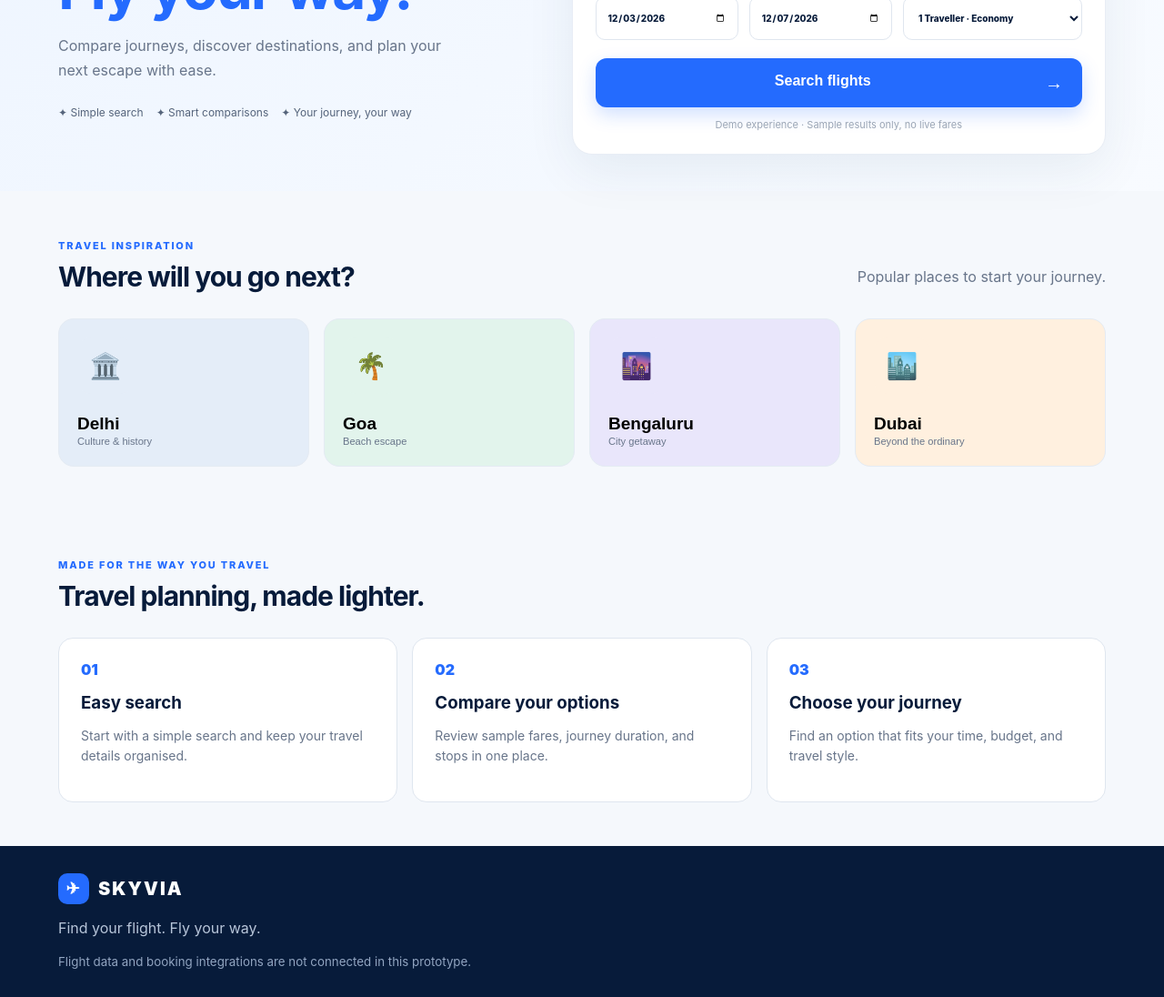
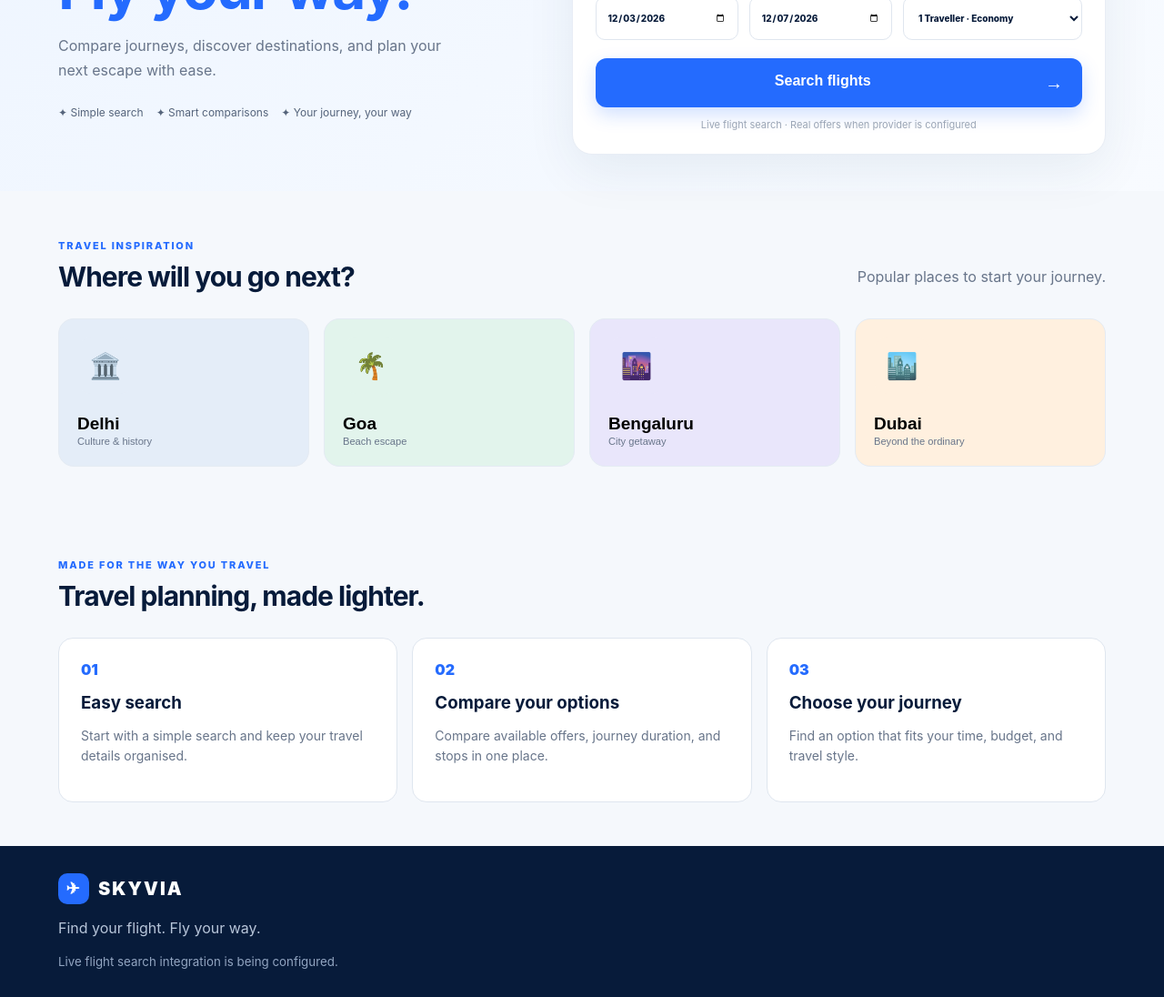
Before and after one commit to hanzalasaif7890-droid/skyvia, a plain HTML site: page index.html in a window 1280 px wide. Shown: the part 320-1416 px from the top of the page at 91% size. Drawn offline with Linux system fonts and the light colour scheme.

Commit message:
Update Skyvia homepage messaging for live search integration

```diff
--- a/index.html
+++ b/index.html
@@ -2,7 +2,7 @@
 <html lang="en"><head><meta charset="utf-8"><meta name="viewport" content="width=device-width, initial-scale=1"><meta name="theme-color" content="#071b3a"><title>SKYVIA — Find your flight. Fly your way.</title><link rel="stylesheet" href="styles.css"></head>
 <body><header class="topbar"><a class="brand" href="#"><span class="brandmark">✈</span> SKYVIA</a><nav><a href="#destinations">Destinations</a><a href="#why">Why SKYVIA</a></nav><button class="menu" aria-label="Menu">☰</button></header>
 <main><section class="hero"><div class="hero-copy"><span class="eyebrow">YOUR NEXT JOURNEY STARTS HERE</span><h1>Find your flight.<br><em>Fly your way.</em></h1><p>Compare journeys, discover destinations, and plan your next escape with ease.</p><div class="trust"><span>✦ Simple search</span><span>✦ Smart comparisons</span><span>✦ Your journey, your way</span></div></div>
-<div class="search-panel"><div class="trip-tabs"><button class="active" data-trip="round">Round trip</button><button data-trip="one">One way</button><button data-trip="multi">Multi-city</button></div><form id="searchForm"><div class="route-grid"><label>FROM <input id="from" value="Mumbai (BOM)" autocomplete="off"></label><button type="button" class="swap" id="swap" title="Swap airports">⇄</button><label>TO <input id="to" placeholder="Where to?" autocomplete="off"></label></div><div class="detail-grid"><label>DEPARTURE<input id="depart" type="date"></label><label id="returnWrap">RETURN<input id="return" type="date"></label><label>TRAVELLERS & CLASS<select id="travellers"><option>1 Traveller · Economy</option><option>2 Travellers · Economy</option><option>1 Traveller · Premium Economy</option><option>1 Traveller · Business</option></select></label></div><button class="search-btn" type="submit">Search flights <span>→</span></button><p class="demo-note">Demo experience · Sample results only, no live fares</p></form></div></section>
+<div class="search-panel"><div class="trip-tabs"><button class="active" data-trip="round">Round trip</button><button data-trip="one">One way</button><button data-trip="multi">Multi-city</button></div><form id="searchForm"><div class="route-grid"><label>FROM <input id="from" value="Mumbai (BOM)" autocomplete="off"></label><button type="button" class="swap" id="swap" title="Swap airports">⇄</button><label>TO <input id="to" placeholder="Where to?" autocomplete="off"></label></div><div class="detail-grid"><label>DEPARTURE<input id="depart" type="date"></label><label id="returnWrap">RETURN<input id="return" type="date"></label><label>TRAVELLERS & CLASS<select id="travellers"><option>1 Traveller · Economy</option><option>2 Travellers · Economy</option><option>1 Traveller · Premium Economy</option><option>1 Traveller · Business</option></select></label></div><button class="search-btn" type="submit">Search flights <span>→</span></button><p class="demo-note">Live flight search · Real offers when provider is configured</p></form></div></section>
 <section id="results" class="results hidden"><div class="result-head"><div><span class="eyebrow">YOUR SEARCH</span><h2 id="routeTitle">Flights</h2><p id="searchSummary"></p></div><button id="editSearch" class="outline">Edit search</button></div><div class="result-controls"><label>Sort by<select id="sort"><option value="recommended">Recommended</option><option value="price">Lowest price</option><option value="duration">Shortest duration</option></select></label><label class="check"><input id="nonstop" type="checkbox"> Non-stop only</label><label>Airline<select id="airlineFilter"><option value="all">All airlines</option><option>IndiGo</option><option>Air India</option><option>Akasa Air</option></select></label><label>Max price (₹)<input id="maxPrice" type="number" min="0" placeholder="Any price"></label></div><div id="flightList"></div></section>
 <section id="destinations" class="destinations"><div class="section-head"><div><span class="eyebrow">TRAVEL INSPIRATION</span><h2>Where will you go next?</h2></div><p>Popular places to start your journey.</p></div><div class="destination-grid"><button class="destination" data-city="Delhi (DEL)" style="--bg:#e4edf8"><div class="dest-icon">🏛️</div><span>Delhi</span><small>Culture & history</small></button><button class="destination" data-city="Goa (GOI)" style="--bg:#e2f4ec"><div class="dest-icon">🌴</div><span>Goa</span><small>Beach escape</small></button><button class="destination" data-city="Bengaluru (BLR)" style="--bg:#e9e6fb"><div class="dest-icon">🌆</div><span>Bengaluru</span><small>City getaway</small></button><button class="destination" data-city="Dubai (DXB)" style="--bg:#fff0df"><div class="dest-icon">🏙️</div><span>Dubai</span><small>Beyond the ordinary</small></button></div></section>
-<section id="why" class="why"><div class="section-head"><div><span class="eyebrow">MADE FOR THE WAY YOU TRAVEL</span><h2>Travel planning, made lighter.</h2></div></div><div class="feature-grid"><article><span>01</span><h3>Easy search</h3><p>Start with a simple search and keep your travel details organised.</p></article><article><span>02</span><h3>Compare your options</h3><p>Review sample fares, journey duration, and stops in one place.</p></article><article><span>03</span><h3>Choose your journey</h3><p>Find an option that fits your time, budget, and travel style.</p></article></div></section></main><footer><a class="brand" href="#"><span class="brandmark">✈</span> SKYVIA</a><p>Find your flight. Fly your way.</p><small>Flight data and booking integrations are not connected in this prototype.</small></footer><script src="app.js"></script></body></html>
+<section id="why" class="why"><div class="section-head"><div><span class="eyebrow">MADE FOR THE WAY YOU TRAVEL</span><h2>Travel planning, made lighter.</h2></div></div><div class="feature-grid"><article><span>01</span><h3>Easy search</h3><p>Start with a simple search and keep your travel details organised.</p></article><article><span>02</span><h3>Compare your options</h3><p>Compare available offers, journey duration, and stops in one place.</p></article><article><span>03</span><h3>Choose your journey</h3><p>Find an option that fits your time, budget, and travel style.</p></article></div></section></main><footer><a class="brand" href="#"><span class="brandmark">✈</span> SKYVIA</a><p>Find your flight. Fly your way.</p><small>Live flight search integration is being configured.</small></footer><script src="app.js"></script></body></html>
```
